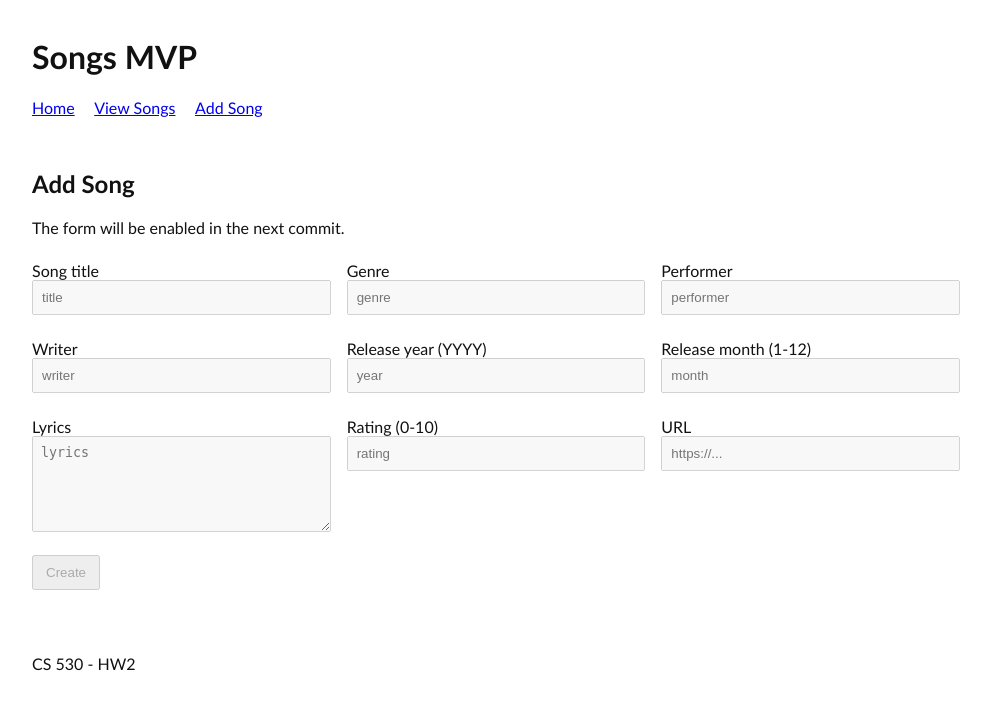
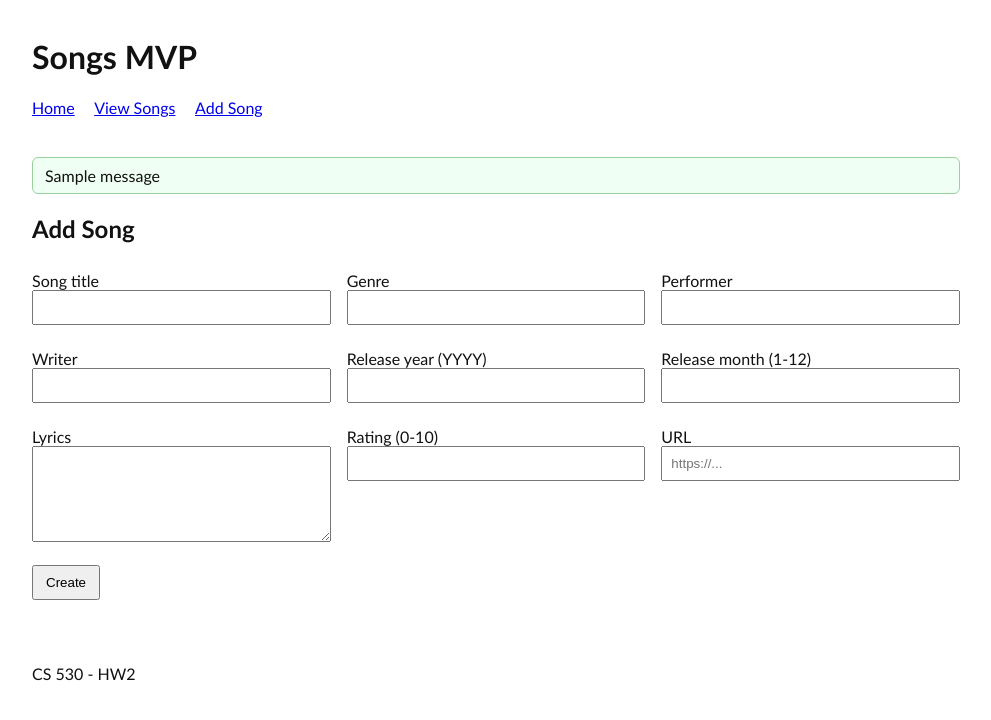
Before and after one commit to AlohaJarren/cloud-calizo-calizo, a Flask app: page /songs/new in a window 1280 px wide. Shown: the top 720 px of the page, without its empty margins (144-1135 px from the left). Run offline with Flask 3, Linux system fonts and the light colour scheme; tables that the repository leaves empty hold one stand-in row (values such as "Sample post"); one stand-in notice (Sample message) is shown.

Commit message:
Enable POST /songs with validation and flashes; add requirements.txt, .gitignore, README

```diff
--- a/hw2/app.py
+++ b/hw2/app.py
@@ -1,38 +1,91 @@
 from __future__ import annotations
 
-from typing import Final
-from flask import Flask, render_template
+from typing import Final, Optional, Dict, Any
+from flask import Flask, render_template, request, redirect, url_for, flash
 
+from model.base import Song
 from model.sqlite3_model import SQLite3Model
 
 
 def create_app() -> Flask:
     """
-    CS 530 HW2 - Songs MVP (Commit 4)
-    Flask app using templates for the landing page and list view.
+    CS 530 HW2 - Songs MVP (Commit 5)
+    Flask app with create and read paths using sqlite3.
     """
     app = Flask(__name__)
     app.config["SECRET_KEY"] = "dev"
 
-    # Data model for this stage.
     model = SQLite3Model(db_path="songs.db")
     model.init_storage()
 
     @app.get("/")
     def index():
-        # Default landing page with links to the other routes.
         return render_template("index.html")
 
     @app.get("/songs")
     def songs_list():
-        # Read all songs from the db and render a table.
         songs = model.list_songs()
         return render_template("songs_list.html", songs=songs)
 
     @app.get("/songs/new")
     def songs_new():
-        # Placeholder page. The full POST flow arrives next commit.
-        return render_template("songs_new.html")
+        # prev allows us to repopulate the form after a validation error
+        return render_template("songs_new.html", prev={})
+
+    @app.post("/songs")
+    def songs_create():
+        """
+        Handle the creation of a song entry.
+        Validates title as required, clamps numeric fields to sane ranges.
+        """
+        def val(name: str) -> Optional[str]:
+            v = request.form.get(name, "").strip()
+            return v if v else None
+
+        def to_int(name: str) -> Optional[int]:
+            raw = val(name)
+            if raw is None:
+                return None
+            try:
+                return int(raw)
+            except ValueError:
+                return None
+
+        prev: Dict[str, Any] = dict(request.form)
+
+        title = val("title")
+        if not title:
+            flash("Title is required.", "error")
+            return render_template("songs_new.html", prev=prev), 400
+
+        release_year = to_int("release_year")
+        release_month = to_int("release_month")
+        rating = to_int("rating")
+
+        # Basic range checks
+        if release_month is not None and not (1 <= release_month <= 12):
+            flash("Release month must be between 1 and 12.", "error")
+            return render_template("songs_new.html", prev=prev), 400
+
+        if rating is not None and not (0 <= rating <= 10):
+            flash("Rating must be between 0 and 10.", "error")
+            return render_template("songs_new.html", prev=prev), 400
+
+        song = Song(
+            title=title,
+            genre=val("genre"),
+            performer=val("performer"),
+            writer=val("writer"),
+            release_year=release_year,
+            release_month=release_month,
+            lyrics=val("lyrics"),
+            rating=rating,
+            url=val("url"),
+        )
+
+        model.insert_song(song)
+        flash("Song added.", "success")
+        return redirect(url_for("songs_list"))
 
     return app
 
--- /dev/null
+++ b/hw2/requirements.txt
@@ -0,0 +1 @@
+Flask>=3.0
--- a/hw2/static/styles.css
+++ b/hw2/static/styles.css
@@ -5,6 +5,10 @@
   --border: #ddd;
   --bg: #ffffff;
   --ink: #111111;
+  --ok-bg: #f0fff4;
+  --ok-bd: #9ad29e;
+  --err-bg: #fff5f5;
+  --err-bd: #e6a7a7;
 }
 
 * {
@@ -77,3 +81,22 @@ button {
   grid-template-columns: repeat(auto-fit, minmax(240px, 1fr));
   gap: 0.75rem 1rem;
 }
+
+/* Flashes */
+.flash-stack {
+  margin: 0.5rem 0 1rem;
+}
+.flash {
+  padding: 0.5rem 0.75rem;
+  border: 1px solid var(--border);
+  border-radius: 6px;
+  margin-bottom: 0.5rem;
+}
+.flash.success {
+  background: var(--ok-bg);
+  border-color: var(--ok-bd);
+}
+.flash.error {
+  background: var(--err-bg);
+  border-color: var(--err-bd);
+}
--- a/hw2/templates/base.html
+++ b/hw2/templates/base.html
@@ -19,7 +19,16 @@
       </nav>
     </header>
 
-    <main>{% block content %}{% endblock %}</main>
+    <main>
+      {% with messages = get_flashed_messages(with_categories=true) %} {% if
+      messages %}
+      <div class="flash-stack">
+        {% for category, msg in messages %}
+        <div class="flash {{ category }}">{{ msg }}</div>
+        {% endfor %}
+      </div>
+      {% endif %} {% endwith %} {% block content %}{% endblock %}
+    </main>
 
     <footer>
       <p>CS 530 - HW2</p>
--- a/hw2/templates/songs_new.html
+++ b/hw2/templates/songs_new.html
@@ -1,60 +1,90 @@
 {% extends "base.html" %} {% block title %}Add Song - Songs MVP{% endblock %} {%
 block content %}
 <h2>Add Song</h2>
-<p>The form will be enabled in the next commit.</p>
-<form onsubmit="return false;">
+
+<form action="{{ url_for('songs_create') }}" method="post" novalidate>
   <div class="grid">
     <label
       >Song title
-      <input type="text" placeholder="title" disabled />
+      <input
+        type="text"
+        name="title"
+        value="{{ prev.get('title', '') }}"
+        required
+        autocomplete="off"
+      />
     </label>
+
     <label
       >Genre
-      <input type="text" placeholder="genre" disabled />
+      <input type="text" name="genre" value="{{ prev.get('genre', '') }}" />
     </label>
+
     <label
       >Performer
-      <input type="text" placeholder="performer" disabled />
+      <input
+        type="text"
+        name="performer"
+        value="{{ prev.get('performer', '') }}"
+      />
     </label>
+
     <label
       >Writer
-      <input type="text" placeholder="writer" disabled />
+      <input type="text" name="writer" value="{{ prev.get('writer', '') }}" />
     </label>
+
     <label
       >Release year (YYYY)
-      <input type="number" min="0" step="1" placeholder="year" disabled />
+      <input
+        type="number"
+        name="release_year"
+        min="0"
+        step="1"
+        value="{{ prev.get('release_year', '') }}"
+      />
     </label>
+
     <label
       >Release month (1-12)
       <input
         type="number"
+        name="release_month"
         min="1"
         max="12"
         step="1"
-        placeholder="month"
-        disabled
+        value="{{ prev.get('release_month', '') }}"
       />
     </label>
+
     <label
       >Lyrics
-      <textarea placeholder="lyrics" disabled></textarea>
+      <textarea name="lyrics">{{ prev.get('lyrics', '') }}</textarea>
     </label>
+
     <label
       >Rating (0-10)
       <input
         type="number"
+        name="rating"
         min="0"
         max="10"
         step="1"
-        placeholder="rating"
-        disabled
+        value="{{ prev.get('rating', '') }}"
       />
     </label>
+
     <label
       >URL
-      <input type="url" placeholder="https://..." disabled />
+      <input
+        type="url"
+        name="url"
+        placeholder="https://..."
+        value="{{ prev.get('url', '') }}"
+      />
     </label>
   </div>
-  <p><button disabled>Create</button></p>
+
+  <p><button type="submit">Create</button></p>
 </form>
 {% endblock %}
```
Also changed, not shown: hw2/README.md (added), 1 other file.
